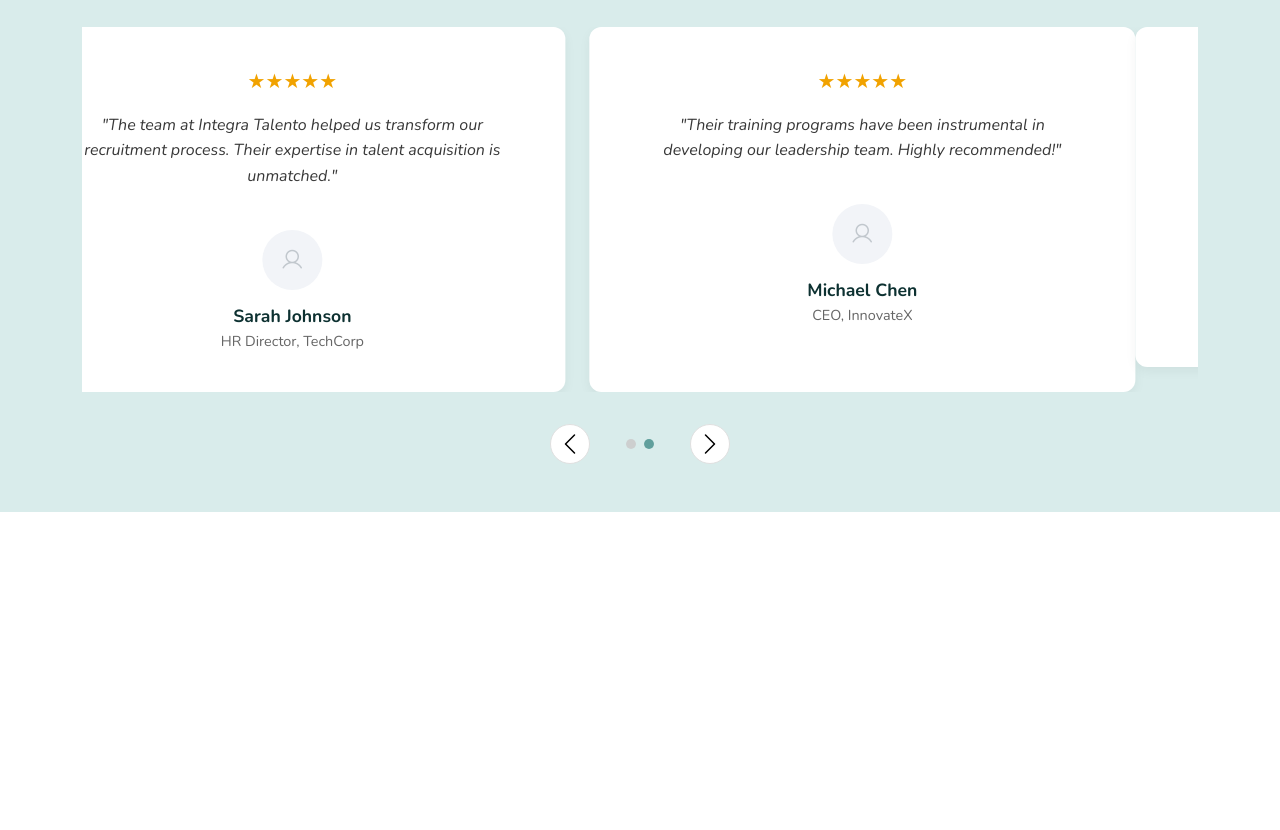
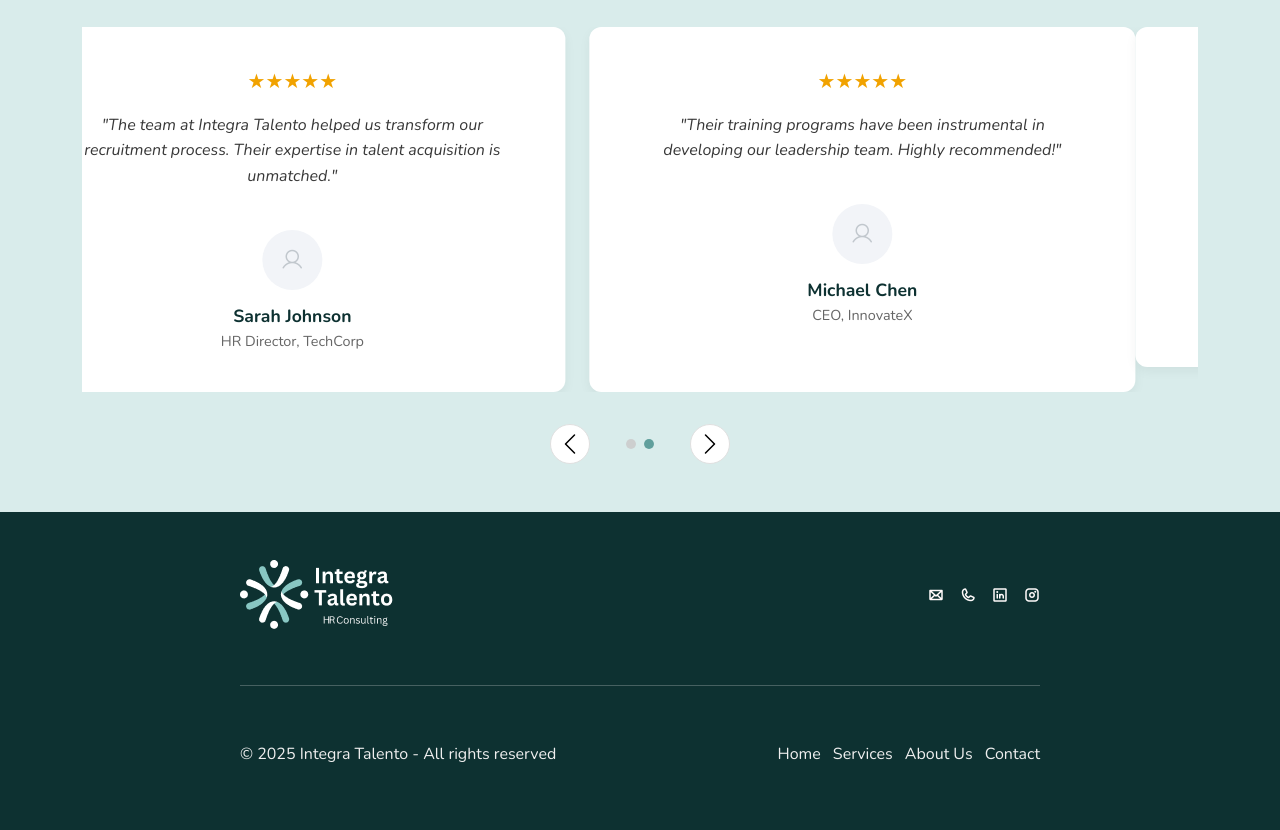
Before and after one commit to GustavoTejada/integra-talento, a plain HTML site: page pages/about-us.html in a window 1280 px wide. Shown: the part 1503-2333 px from the top of the page. Before the commit the page ends 2015 px from the top, so only its background shows below. Drawn offline with nearby package versions, Linux system fonts and the light colour scheme.

Commit message:
se agrego footer en otra paginas

```diff
--- a/pages/about-us.html
+++ b/pages/about-us.html
@@ -294,6 +294,31 @@
         </div>
       </div>
     </section>
+        <footer class="bg-primary-dark">
+      <div class="footer">
+        <div class="footer-content">
+          <img src="../assets/logo-footer.png" alt="" width="156" height="69" />
+          <div class="icons-contact">
+            <i class="ph-bold text-white ph-envelope"></i>
+            <i class="ph-bold text-white ph-phone"></i>
+            <i class="ph-bold text-white ph-linkedin-logo"></i>
+            <i class="ph-bold text-white ph-instagram-logo"></i>
+          </div>
+        </div>
+        <hr class="text-gray">
+        <div class="text-footer">
+          <div class="text-gray">
+            <p>© 2025 Integra Talento - All rights reserved</p>
+          </div>
+          <div class="footer-maps">
+            <p class="text-gray">Home</p>
+            <p class="text-gray">Services</p>
+            <p class="text-gray">About Us</p>
+            <p class="text-gray">Contact</p>
+          </div>
+        </div>
+      </div>
+    </footer>
 
     <script
       src="https://cdn.jsdelivr.net/npm/bootstrap@5.0.2/dist/js/bootstrap.bundle.min.js"
```
Also changed, not shown: pages/contact.html (+25 -0 lines), pages/services.html (+25 -0 lines).
